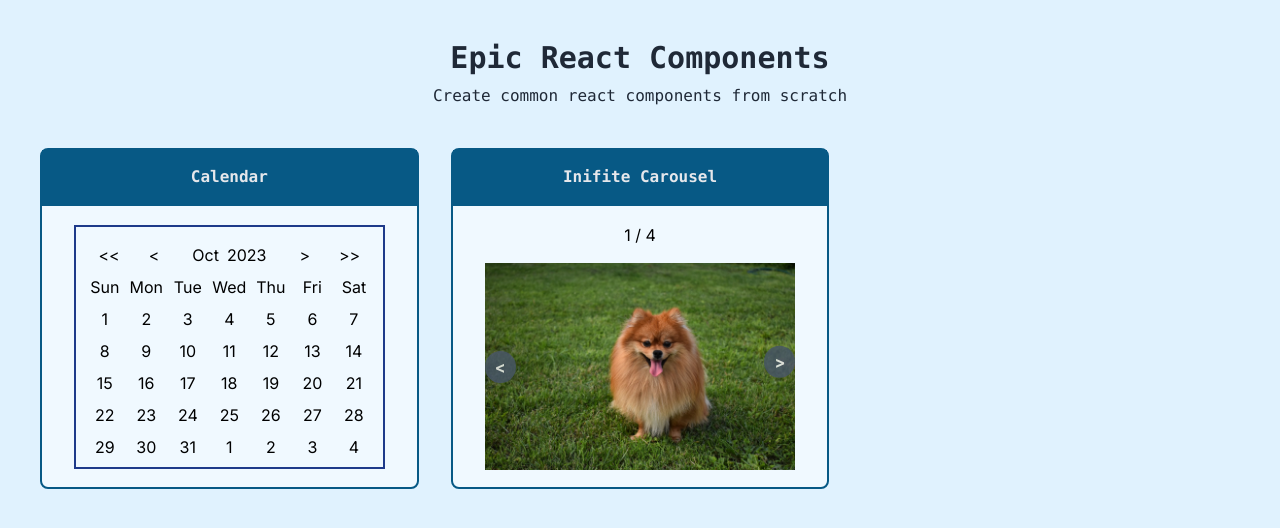
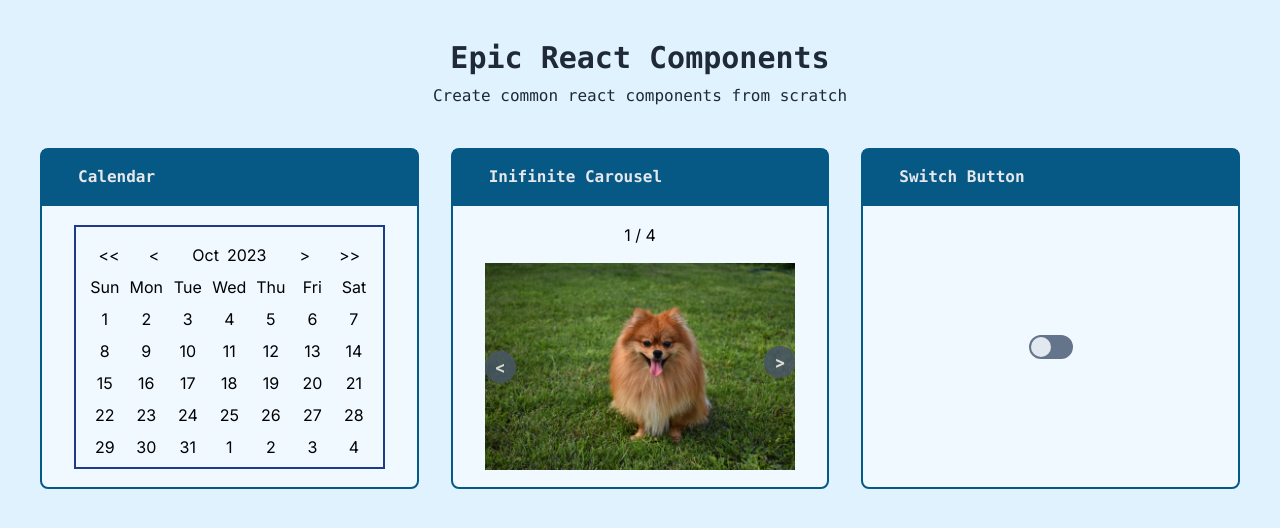
Before and after one commit to baskvava/react-epic, a Next.js app: page /react-epic/ in a window 1280 px wide. Shown: the top 528 px of the page. Built offline with nearby package versions, Linux system fonts and the light colour scheme.

Commit message:
add switch button

```diff
--- /dev/null
+++ b/src/app/conponents/icons.tsx
@@ -0,0 +1,7 @@
+"use clinet";
+
+import { GoLinkExternal } from "react-icons/go";
+
+export function GoLinkExternalIcon() {
+  return <GoLinkExternal />;
+}
--- /dev/null
+++ b/src/app/conponents/switch.tsx
@@ -0,0 +1,10 @@
+export default function Switch() {
+  return (
+    <div className="flex flex-col gap-10">
+      <label className="relative inline-flex items-center cursor-pointer">
+        <input className="sr-only peer" type="checkbox" />
+        <div className="w-11 h-6 bg-slate-500 border-2 border-solid border-slate-500 rounded-full after:content-[''] after:absolute after:bg-slate-200 after:w-5 after:h-5 after:rounded-full after:transition-all peer-checked:after:translate-x-full peer-checked:bg-blue-700 peer-checked:border-blue-700"></div>
+      </label>
+    </div>
+  );
+}
--- a/src/app/page.tsx
+++ b/src/app/page.tsx
@@ -1,5 +1,17 @@
 import Calendar from "./conponents/calendar";
 import Carousel from "./conponents/carousel";
+import { GoLinkExternalIcon } from "./conponents/icons";
+import Switch from "./conponents/switch";
+
+const demo = [
+  { id: "calendar", name: "Calendar", component: <Calendar />, link: "" },
+  {
+    id: "inifinite Carousel",
+    name: "Inifinite Carousel",
+    component: <Carousel />,
+  },
+  { id: "switchBtn", name: "Switch Button", component: <Switch /> },
+];
 
 export default function Home() {
   return (
@@ -13,24 +25,24 @@ export default function Home() {
         </h5>
       </header>
       <section className="grid grid-cols-1 md:grid-cols-2 lg:grid-cols-3 gap-8 justify-items-center content-center">
-        {/* calendar */}
-        <div className="w-full border-2 border-sky-800 rounded-lg bg-sky-50">
-          <h5 className="h-1/6 flex justify-center items-center border-b-2 border-sky-800 font-mono font-bold text-gray-200 bg-sky-800">
-            Calendar
-          </h5>
-          <div className="h-5/6 flex justify-center items-center p-8">
-            <Calendar />
+        {demo.map(({ id, name, component, link }) => (
+          <div
+            id={id}
+            className="w-full border-2 border-sky-800 rounded-lg bg-sky-50"
+          >
+            <div className="h-1/6 px-9 flex justify-between items-center border-b-2 border-sky-800 font-mono font-bold text-gray-200 bg-sky-800">
+              <h5>{name}</h5>
+              {link && (
+                <a href={link}>
+                  <GoLinkExternalIcon />
+                </a>
+              )}
+            </div>
+            <div className="h-5/6 flex justify-center items-center p-8">
+              {component}
+            </div>
           </div>
-        </div>
-        {/* Carousel */}
-        <div className="w-full border-2 border-sky-800 rounded-lg bg-sky-50">
-          <h5 className="h-1/6 flex justify-center items-center border-b-2 border-sky-800 font-mono font-bold text-gray-200 bg-sky-800">
-            Inifite Carousel
-          </h5>
-          <div className="h-5/6 flex justify-center items-center p-8">
-            <Carousel />
-          </div>
-        </div>
+        ))}
       </section>
     </main>
   );
```
Also changed, not shown: package.json (+5 -4 lines), 1 other file (tests, documents, lock files or other folders).
